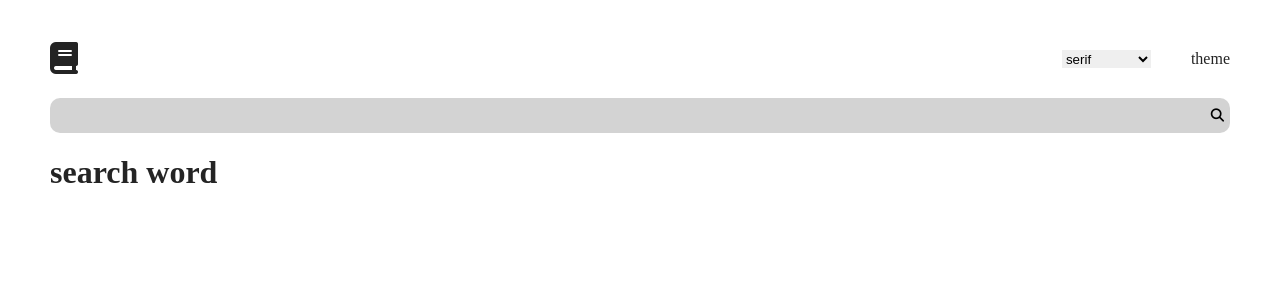
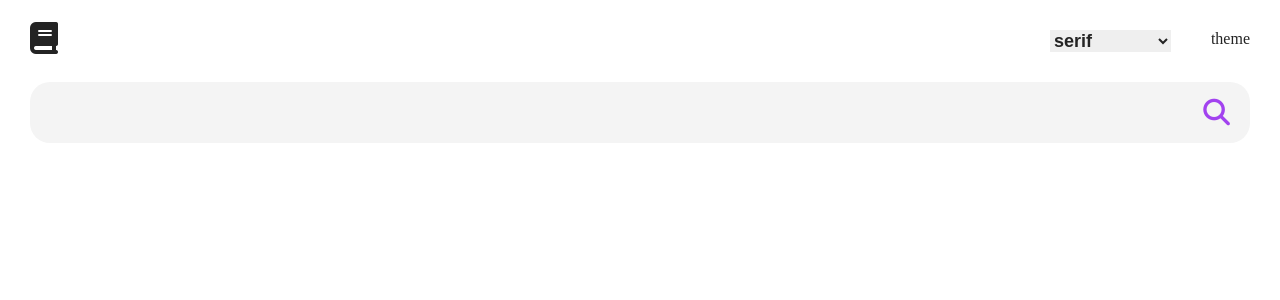
Before and after one commit to gio797/dictionary-app, a React (Vite) app: page / in a window 1280 px wide. Shown: the top 300 px of the page. Built offline with nearby package versions, Linux system fonts and the light colour scheme.

Commit message:
working on style

```diff
--- a/src/Form.jsx
+++ b/src/Form.jsx
@@ -30,7 +30,7 @@ function Form() {
           onChange={(e) => setWord(e.target.value)}
         />
         <button className="search-btn">
-          <i className="fa-solid fa-magnifying-glass"></i>
+          <i class="fa-solid fa-magnifying-glass fa-2xl"></i>
         </button>
       </form>
       <WordItem wordData={resWord} />
--- a/src/WordItem.jsx
+++ b/src/WordItem.jsx
@@ -10,40 +10,50 @@ function WordItem(props) {
 
   return (
     <div>
-      <h1>search word</h1>
       {props.wordData.length > 0 && (
         <div className="word-wrapper">
           <div className="title-wrapper">
             <div className="title">
-              <h2>{props.wordData[0].word}</h2>
-              <p>{props.wordData[0].phonetics[0].text}</p>
+              <h1>{props.wordData[0].word}</h1>
+              <h3 className="violet">{props.wordData[0].phonetics[0].text}</h3>
             </div>
-            <button onClick={play}>
+            <button className="play-btn" onClick={play}>
               <i className="fa-solid fa-play"></i>
             </button>
           </div>
-          <p>Noun</p>
-          <h3>Meaning</h3>
+          <div className="flex">
+            <h3>noun</h3>
+            <hr />
+          </div>
+          <h3 className="grey-text">Meaning</h3>
           <ul>
             {props.wordData[0].meanings[0].definitions.map((item) => (
-              <li key={nanoid()}>{item.definition}</li>
+              <li key={nanoid()}>
+                <p>{item.definition}</p>
+              </li>
             ))}
           </ul>
-          <h3>Synonyms</h3>
+          <h3 className="grey-text">Synonyms</h3>
           <div className="synonyms-wrapper">
             {props.wordData[0].meanings[0].synonyms.map((item) => (
-              <span key={nanoid()}>{item}</span>
+              <span className="violet" key={nanoid()}>
+                {item}
+              </span>
             ))}
           </div>
-          <p>Verb</p>
-          <h3>Meaning</h3>
+          <h3>verb</h3>
+          <hr />
+          <h3 className="grey-text">Meaning</h3>
           <ul>
             {props.wordData[0].meanings.length > 1 &&
               props.wordData[0].meanings[1].definitions.map((item) => (
-                <li key={nanoid()}>{item.definition}</li>
+                <li key={nanoid()}>
+                  <p>{item.definition}</p>
+                </li>
               ))}
           </ul>
-          <p>Source</p>
+          <hr />
+          <p className="grey-text">Source</p>
           <p>{props.wordData[0].sourceUrls[0]}</p>
         </div>
       )}
--- a/src/index.css
+++ b/src/index.css
@@ -16,7 +16,7 @@
 
 body {
   margin: 0;
-  padding: 50px;
+  padding: 30px;
   font-family: serif;
   color: #242424;
   /* display: flex; */
@@ -24,6 +24,10 @@ body {
   /* align-items: center; */
   /* min-width: 320px; */
   /* min-height: 100vh; */
+}
+
+.grey-text {
+  color: #a7a7a7;
 }
 
 header {
@@ -34,46 +38,49 @@ header {
 }
 
 input[type="text"] {
-  padding: 10px;
+  padding: 20px;
   width: 100%;
-  border-top-left-radius: 10px;
-  border-bottom-left-radius: 10px;
+  border-top-left-radius: 20px;
+  border-bottom-left-radius: 20px;
   border: none;
-  background-color: lightgray;
+  background-color: #f4f4f4;
+  font-size: 18px;
+  font-weight: bold;
 }
 
 .search-btn {
-  border-top-right-radius: 10px;
-  border-bottom-right-radius: 10px;
+  border-top-right-radius: 20px;
+  border-bottom-right-radius: 20px;
   border: none;
-  background-color: lightgray;
+  background-color: #f4f4f4;
   cursor: pointer;
+  color: #a242ef;
+  padding: 20px;
 }
 
-button {
-  /* border-radius: 8px;
-  border: 1px solid transparent;
-  padding: 0.6em 1.2em;
-  font-size: 1em;
-  font-weight: 500;
-  font-family: inherit;
-  background-color: #1a1a1a;
+.play-btn {
+  display: flex;
+  background-color: #e9d0fa;
+  color: #a242ef;
+  border: none;
+  padding: 30px;
+  border-radius: 51%;
   cursor: pointer;
-  transition: border-color 0.25s; */
+  transition: border-color 0.25s;
 }
 
-button:hover {
-  /* border-color: #646cff; */
+.play-btn:hover,
+.search-btn:hover {
+  background-color: #242424;
 }
 
-button:focus,
-button:focus-visible {
-  /* outline: 4px auto -webkit-focus-ring-color; */
+.violet {
+  color: #a242ef;
 }
 
-/* .word-wrapper {
-  max-width: 700px;
-} */
+span {
+  font-weight: bold;
+}
 
 .title-wrapper {
   display: flex;
@@ -98,4 +105,16 @@ form {
 
 select {
   border: none;
+  font-size: 18px;
+  font-weight: bold;
+  color: #242424;
 }
+
+p {
+  font-size: 18px;
+  color: #242424;
+}
+
+li {
+  color: #a242ef;
+}
```
